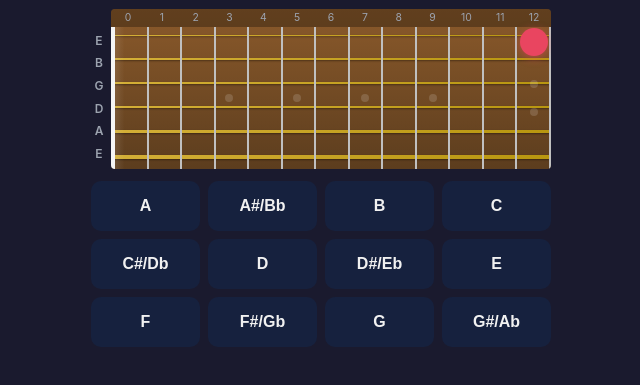
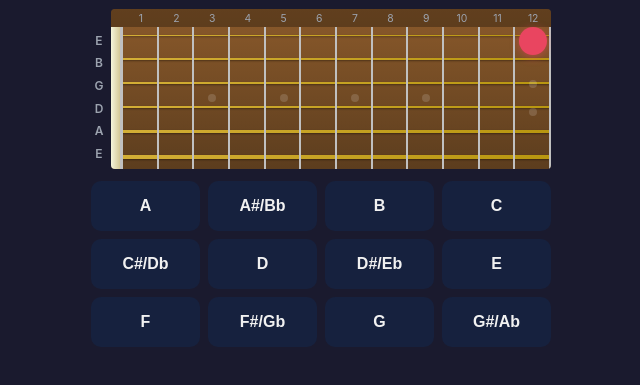
Before and after one commit to nikostro/guitar-fretboard-trainer, a plain HTML site: page index.html in a window 1280 px wide. Shown: the part 91-476 px from the top of the page, without its empty margins (319-959 px from the left). Drawn offline with Linux system fonts and the light colour scheme.

Commit message:
Add auto-advance, CSS grid positioning, and nut display
- Auto-advance to next note after 800ms on correct answer
- Show Next button only on incorrect answers for study time
- Use CSS Grid for dot positioning instead of JS pixel calculations
- Add visual nut (ivory bar) for open strings (fret 0)
- Display fret numbers 1-12, omit 0
- Stats view shows "Open" instead of "Fret 0"

Co-Authored-By: Claude Opus 4.5 <noreply@anthropic.com>

```diff
--- a/app.js
+++ b/app.js
@@ -17,6 +17,7 @@ let correctNote = '';
 let hasAnswered = false;
 let sessionCorrect = 0;
 let sessionTotal = 0;
+let autoAdvanceTimeout = null;
 
 // Stats storage
 const STORAGE_KEY = 'fretboard-trainer-stats';
@@ -98,11 +99,19 @@ const sessionPercentEl = document.getElementById('session-percent');
 
 // Initialize fretboard display
 function initFretboard() {
-  // Create fret numbers
+  // Create fret numbers: empty nut label + frets 1-12
   const fretNumbers = document.getElementById('fret-numbers');
-  for (let i = 0; i < FRET_COUNT; i++) {
+
+  // Nut label (empty)
+  const nutLabel = document.createElement('span');
+  nutLabel.className = 'nut-label';
+  fretNumbers.appendChild(nutLabel);
+
+  // Fret numbers 1-12
+  for (let i = 1; i < FRET_COUNT; i++) {
     const span = document.createElement('span');
     span.textContent = i;
+    span.style.gridColumn = i + 1; // Column 2-13 (1 is nut)
     fretNumbers.appendChild(span);
   }
 
@@ -114,17 +123,17 @@ function initFretboard() {
     stringsContainer.appendChild(string);
   }
 
-  // Create frets
+  // Create frets (12 frets, not including nut)
   const fretsContainer = document.getElementById('frets');
-  for (let i = 0; i < FRET_COUNT; i++) {
+  for (let i = 1; i < FRET_COUNT; i++) {
     const fret = document.createElement('div');
     fret.className = 'fret';
     fretsContainer.appendChild(fret);
   }
 
-  // Create fret markers
+  // Create fret markers (for frets 1-12)
   const markersContainer = document.getElementById('fret-markers');
-  for (let i = 0; i < FRET_COUNT; i++) {
+  for (let i = 1; i < FRET_COUNT; i++) {
     const slot = document.createElement('div');
     slot.className = 'fret-marker-slot';
 
@@ -150,23 +159,22 @@ function initNoteButtons() {
   });
 }
 
-// Position the dot on the fretboard
+// Position the dot on the fretboard using CSS grid
 function positionDot(stringIndex, fret) {
-  const fretboardRect = fretboard.getBoundingClientRect();
-  const fretWidth = fretboardRect.width / FRET_COUNT;
-  const stringHeight = (fretboardRect.height - 18) / 6; // Subtract fret number area
-
-  // Position in the middle of the fret
-  const x = (fret * fretWidth) + (fretWidth / 2);
-  // Position on the string (accounting for fret number area at top)
-  const y = 18 + (stringIndex * stringHeight) + (stringHeight / 2) + 3;
-
-  noteDot.style.left = `${x}px`;
-  noteDot.style.top = `${y}px`;
+  // Grid columns: 1 = nut, 2-13 = frets 1-12
+  // Grid rows: 1 = fret numbers, 2-7 = strings
+  noteDot.style.gridColumn = fret + 1; // fret 0 -> column 1 (nut), fret 1 -> column 2, etc.
+  noteDot.style.gridRow = stringIndex + 2; // string 0 -> row 2, string 1 -> row 3, etc.
 }
 
 // Generate a new random position
 function newPosition() {
+  // Cancel any pending auto-advance
+  if (autoAdvanceTimeout) {
+    clearTimeout(autoAdvanceTimeout);
+    autoAdvanceTimeout = null;
+  }
+
   currentPosition = {
     string: Math.floor(Math.random() * 6),
     fret: Math.floor(Math.random() * FRET_COUNT)
@@ -242,7 +250,13 @@ function handleGuess(note) {
     }
   });
 
-  nextBtn.classList.remove('hidden');
+  if (isCorrect) {
+    // Auto-advance after 800ms on correct answer
+    autoAdvanceTimeout = setTimeout(newPosition, 800);
+  } else {
+    // Show Next button for incorrect answers so user can study
+    nextBtn.classList.remove('hidden');
+  }
 }
 
 // Update session display
@@ -293,11 +307,12 @@ function renderStats() {
     const data = stats.fretStats[i] || { correct: 0, total: 0 };
     const percent = data.total > 0 ? Math.round((data.correct / data.total) * 100) : 0;
     const barClass = percent >= 80 ? 'good' : percent >= 50 ? 'medium' : 'poor';
+    const fretLabel = i === 0 ? 'Open' : `Fret ${i}`;
 
     const row = document.createElement('div');
     row.className = 'stat-bar';
     row.innerHTML = `
-      <span class="label">Fret ${i}</span>
+      <span class="label">${fretLabel}</span>
       <div class="bar-container">
         <div class="bar ${data.total > 0 ? barClass : ''}" style="width: ${percent}%"></div>
       </div>
@@ -329,14 +344,7 @@ resetStatsBtn.addEventListener('click', () => {
   }
 });
 
-// Handle window resize to reposition dot
-let resizeTimeout;
-window.addEventListener('resize', () => {
-  clearTimeout(resizeTimeout);
-  resizeTimeout = setTimeout(() => {
-    positionDot(currentPosition.string, currentPosition.fret);
-  }, 100);
-});
+// No resize handler needed - CSS grid handles dot positioning automatically
 
 // Keyboard support
 document.addEventListener('keydown', (e) => {
--- a/index.html
+++ b/index.html
@@ -40,6 +40,7 @@
         </div>
         <div id="fretboard">
           <div id="fret-numbers"></div>
+          <div id="nut"></div>
           <div id="strings"></div>
           <div id="frets"></div>
           <div id="fret-markers"></div>
--- a/styles.css
+++ b/styles.css
@@ -120,24 +120,33 @@ main {
   border-radius: 4px;
   height: 140px;
   overflow: hidden;
+  /* CSS Grid for dot positioning: nut + 12 frets */
+  display: grid;
+  grid-template-columns: 12px repeat(12, 1fr);
+  grid-template-rows: 18px repeat(6, 1fr);
 }
 
 #fret-numbers {
+  display: contents;
+}
+
+#fret-numbers .nut-label {
+  grid-row: 1;
+  grid-column: 1;
+  background: rgba(0,0,0,0.3);
+}
+
+#fret-numbers span {
   display: flex;
-  position: absolute;
-  top: 0;
-  left: 0;
-  right: 0;
-  height: 18px;
+  align-items: center;
+  justify-content: center;
   font-size: 0.65rem;
   color: var(--text-muted);
   background: rgba(0,0,0,0.3);
 }
 
-#fret-numbers span {
-  flex: 1;
-  text-align: center;
-  line-height: 18px;
+#fret-numbers span:not(.nut-label) {
+  grid-row: 1;
 }
 
 #strings {
@@ -150,6 +159,7 @@ main {
   flex-direction: column;
   justify-content: space-between;
   padding: 6px 0;
+  pointer-events: none;
 }
 
 .string {
@@ -165,13 +175,23 @@ main {
 .string:nth-child(5) { height: 3px; }
 .string:nth-child(6) { height: 3.5px; }
 
+/* Nut styling */
+#nut {
+  grid-row: 2 / -1;
+  grid-column: 1;
+  background: linear-gradient(90deg, #f5f5dc, #d4c896);
+  border-right: 3px solid #c0c0c0;
+  z-index: 1;
+}
+
 #frets {
   position: absolute;
   top: 18px;
   bottom: 0;
-  left: 0;
+  left: 12px;
   right: 0;
   display: flex;
+  pointer-events: none;
 }
 
 .fret {
@@ -180,16 +200,11 @@ main {
   position: relative;
 }
 
-.fret:first-child {
-  border-left: 4px solid #f5f5f5;
-  background: linear-gradient(90deg, rgba(245,245,245,0.1), transparent 30%);
-}
-
 #fret-markers {
   position: absolute;
   top: 18px;
   bottom: 0;
-  left: 0;
+  left: 12px;
   right: 0;
   display: flex;
   pointer-events: none;
@@ -228,15 +243,16 @@ main {
 }
 
 #note-dot {
-  position: absolute;
   width: 24px;
   height: 24px;
   background: var(--dot-color);
   border-radius: 50%;
-  transform: translate(-50%, -50%);
   box-shadow: 0 2px 8px rgba(233, 69, 96, 0.5);
-  transition: all 0.2s ease;
+  transition: background 0.2s ease, box-shadow 0.2s ease;
   z-index: 10;
+  /* Grid positioning */
+  justify-self: center;
+  align-self: center;
 }
 
 #note-dot.correct {
```
